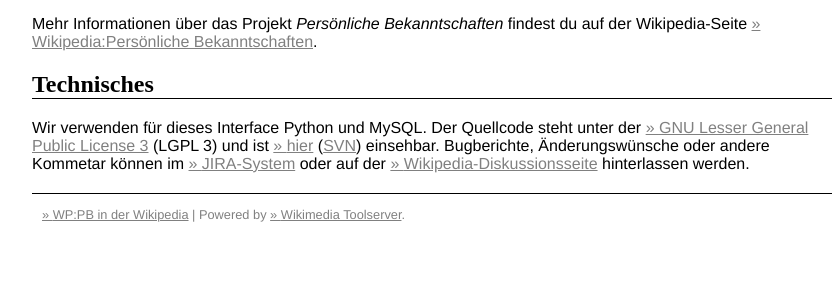
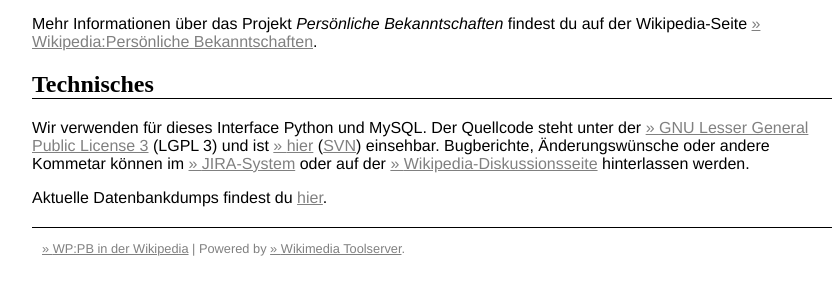
Before and after one commit to tool-labs/pb, a Python web app: template web/templates/about.html in a window 1280 px wide. Shown: the part 244-544 px from the top of the page, without its empty margins (208-1047 px from the left). Run offline with Jinja, Linux system fonts and the light colour scheme; the template is opened without the code that fills it, so the values that code supplies are empty.

Commit message:
Merging r20 from trunk to production (about.html modification)
git-svn-id: https://svn.toolserver.org/svnroot/p_wppb/branches/production@21 660903da-1914-e823-f2cf-e3e99298d2a3

```diff
--- a/web/templates/about.html
+++ b/web/templates/about.html
@@ -11,4 +11,5 @@
   <p>Mehr Informationen über das Projekt <em>Persönliche Bekanntschaften</em> findest du auf der Wikipedia-Seite <a href="http://de.wikipedia.org/wiki/WP:PB" class="ext">Wikipedia:Persönliche Bekanntschaften</a>.</p>
   <h2>Technisches</h2>
   <p>Wir verwenden für dieses Interface Python und MySQL. Der Quellcode steht unter der <a href="http://www.gnu.org/licenses/lgpl.html" class="ext">GNU Lesser General Public License 3</a> (LGPL 3) und ist <a href="https://fisheye.toolserver.org/browse/p_wppb" class="ext">hier</a> (<a href="https://svn.toolserver.org/svnroot/p_wppb">SVN</a>) einsehbar. Bugberichte, Änderungswünsche oder andere Kommetar können im <a href="https://jira.toolserver.org/browse/WPPB" class="ext">JIRA-System</a> oder auf der <a href="http://de.wikipedia.org/wiki/WD:PB" class="ext">Wikipedia-Diskussionsseite</a> hinterlassen werden.</p>
+  <p>Aktuelle Datenbankdumps findest du <a href="http://toolserver.org/~wppb/sql-dumps">hier</a>.</p>
 {%endblock %}
```
